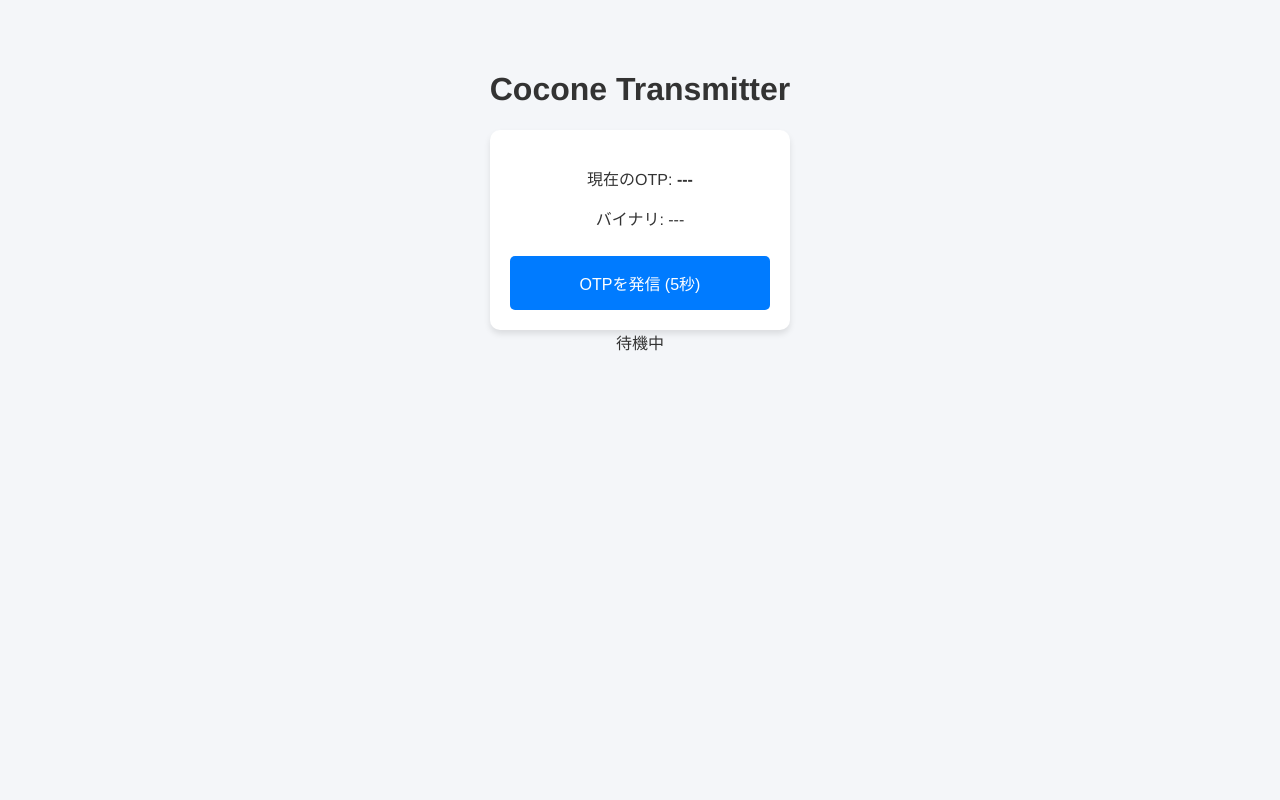
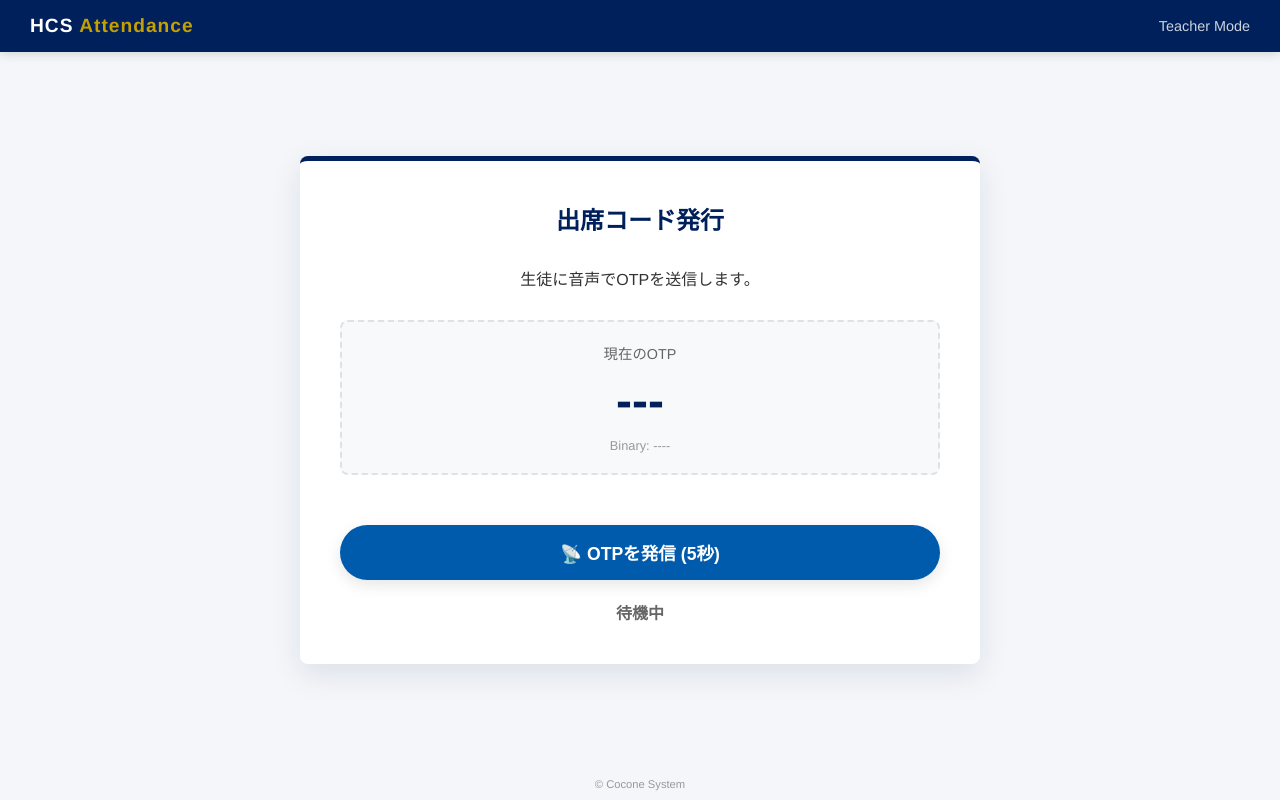
Before and after one commit to esrgdtfdrrthnfytdr/cocone, a Flask app: page /teacher in a window 1280 px wide. Run offline with Flask 3, Linux system fonts and the light colour scheme.

Commit message:
teacher修正

```diff
--- a/static/css/teacher.css
+++ b/static/css/teacher.css
@@ -45,57 +45,53 @@ main {
 
 h2 { margin-top: 0; color: var(--hcs-navy); font-size: 1.5rem; margin-bottom: 30px; }
 
-/* ファイル選択エリア */
-.file-drop-zone {
-    border: 2px dashed #ccc;
-    padding: 30px;
+/* OTP表示エリア (新規追加) */
+.otp-display-area {
+    margin: 30px 0;
+    padding: 20px;
+    background: #f8f9fa;
     border-radius: 8px;
-    background: #fafafa;
-    cursor: pointer;
-    transition: 0.3s;
-    margin-bottom: 20px;
-    position: relative;
+    border: 2px dashed #dde2e6;
 }
-.file-drop-zone:hover {
-    border-color: var(--hcs-blue);
-    background: #eef6ff;
+.otp-number {
+    font-size: 3rem;
+    color: var(--hcs-navy);
+    font-weight: bold;
+    display: block;
+    margin: 10px 0;
 }
-.file-drop-zone input {
-    position: absolute; width: 100%; height: 100%; top: 0; left: 0; opacity: 0; cursor: pointer;
-}
-.file-msg { color: #666; font-weight: bold; }
-.file-sub { font-size: 0.8rem; color: #999; margin-top: 5px; }
+.otp-label { font-size: 0.9rem; color: #666; }
+.otp-sub { font-size: 0.8rem; color: #999; }
 
-/* コントロール類 */
-.controls { display: flex; align-items: center; justify-content: space-between; margin: 20px 0; }
-
-.slider-group { flex: 1; text-align: left; margin-right: 20px; }
-.slider-label { font-size: 0.85rem; font-weight: bold; color: var(--hcs-navy); margin-bottom: 5px; display: block; }
-input[type=range] { width: 100%; cursor: pointer; }
-
-/* 発信ボタン */
-#btn-play {
+/* 発信ボタン (IDを btn-send に統一) */
+#btn-send {
     padding: 15px 40px;
     font-size: 1.1rem; font-weight: bold;
-    color: white; background-color: #ccc;
+    color: white;
+    background-color: var(--hcs-blue);
     border: none; border-radius: 50px;
-    cursor: not-allowed; transition: all 0.3s;
+    cursor: pointer; transition: all 0.3s;
     box-shadow: 0 5px 15px rgba(0,0,0,0.1);
-    min-width: 200px;
+    width: 100%;
+    margin-top: 20px;
 }
-#btn-play.ready {
-    background-color: var(--hcs-blue); cursor: pointer;
+
+#btn-send:disabled {
+    background-color: #ccc;
+    cursor: not-allowed;
+    box-shadow: none;
 }
-#btn-play.playing {
-    background-color: #dc3545; animation: pulse 2s infinite;
+
+#btn-send:hover:not(:disabled) {
+    transform: translateY(-2px);
+    box-shadow: 0 8px 20px rgba(0, 91, 172, 0.3);
 }
-#btn-play:hover.ready { transform: translateY(-2px); box-shadow: 0 8px 20px rgba(0, 91, 172, 0.3); }
 
-@keyframes pulse { 0% { box-shadow: 0 0 0 0 rgba(220, 53, 69, 0.4); } 70% { box-shadow: 0 0 0 15px rgba(220, 53, 69, 0); } 100% { box-shadow: 0 0 0 0 rgba(220, 53, 69, 0); } }
-
-/* モニター */
-.monitor-label { text-align: left; font-size: 0.8rem; color: #666; margin-top: 20px; margin-bottom: 5px; }
-canvas { width: 100%; height: 80px; background: #000; border-radius: 4px; }
-.status-waiting { margin-top: 10px; font-size: 0.9rem; font-weight: bold; color: #ccc; }
+/* 待機ステータス */
+#status {
+    margin-top: 20px;
+    font-weight: bold;
+    color: #666;
+}
 
 footer { text-align: center; padding: 10px; font-size: 0.7rem; color: #999; }
--- a/templates/teacher.html
+++ b/templates/teacher.html
@@ -2,20 +2,39 @@
 <html lang="ja">
 <head>
     <meta charset="UTF-8">
+    <meta name="viewport" content="width=device-width, initial-scale=1.0">
     <title>先生用 | 送信機</title>
-    <link rel="stylesheet" href="/static/css/style.css">
     <link rel="stylesheet" href="/static/css/teacher.css">
 </head>
 <body>
-    <div class="container">
-        <h1>Cocone Transmitter</h1>
-        <div class="card">
-            <p>現在のOTP: <strong id="otp-display">---</strong></p>
-            <p>バイナリ: <span id="otp-binary">---</span></p>
-            <button id="btn-send">OTPを発信 (5秒)</button>
+
+    <header>
+        <div class="brand">HCS <span>Attendance</span></div>
+        <div class="user-info">Teacher Mode</div>
+    </header>
+
+    <main>
+        <div class="control-panel">
+            <h2>出席コード発行</h2>
+
+            <p>生徒に音声でOTPを送信します。</p>
+
+            <div class="otp-display-area">
+                <div class="otp-label">現在のOTP</div>
+                <span id="otp-display" class="otp-number">---</span>
+                <div class="otp-sub">Binary: <span id="otp-binary">----</span></div>
+            </div>
+
+            <button id="btn-send">
+                📡 OTPを発信 (5秒)
+            </button>
+
+            <div id="status">待機中</div>
         </div>
-        <div id="status">待機中</div>
-    </div>
+    </main>
+
+    <footer>&copy; Cocone System</footer>
+
     <script src="/static/js/teacher.js"></script>
 </body>
 </html>
```
